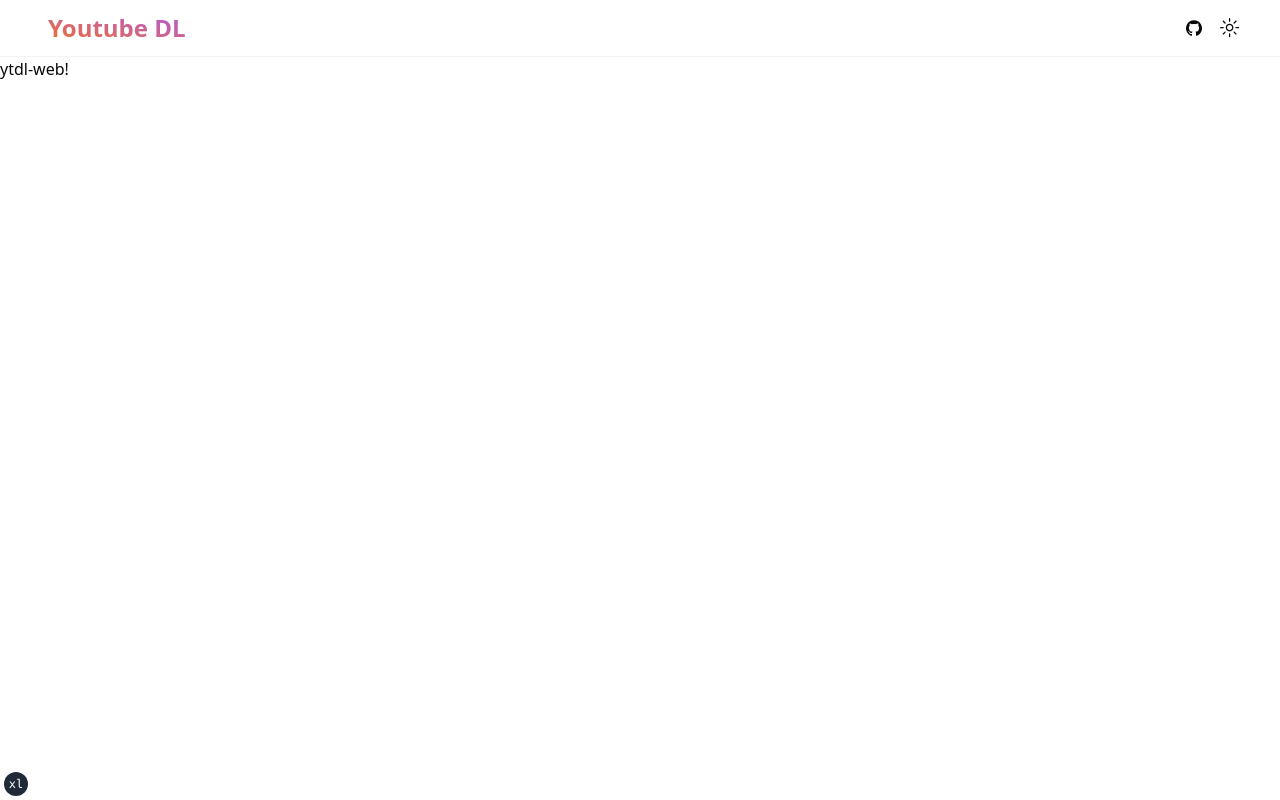
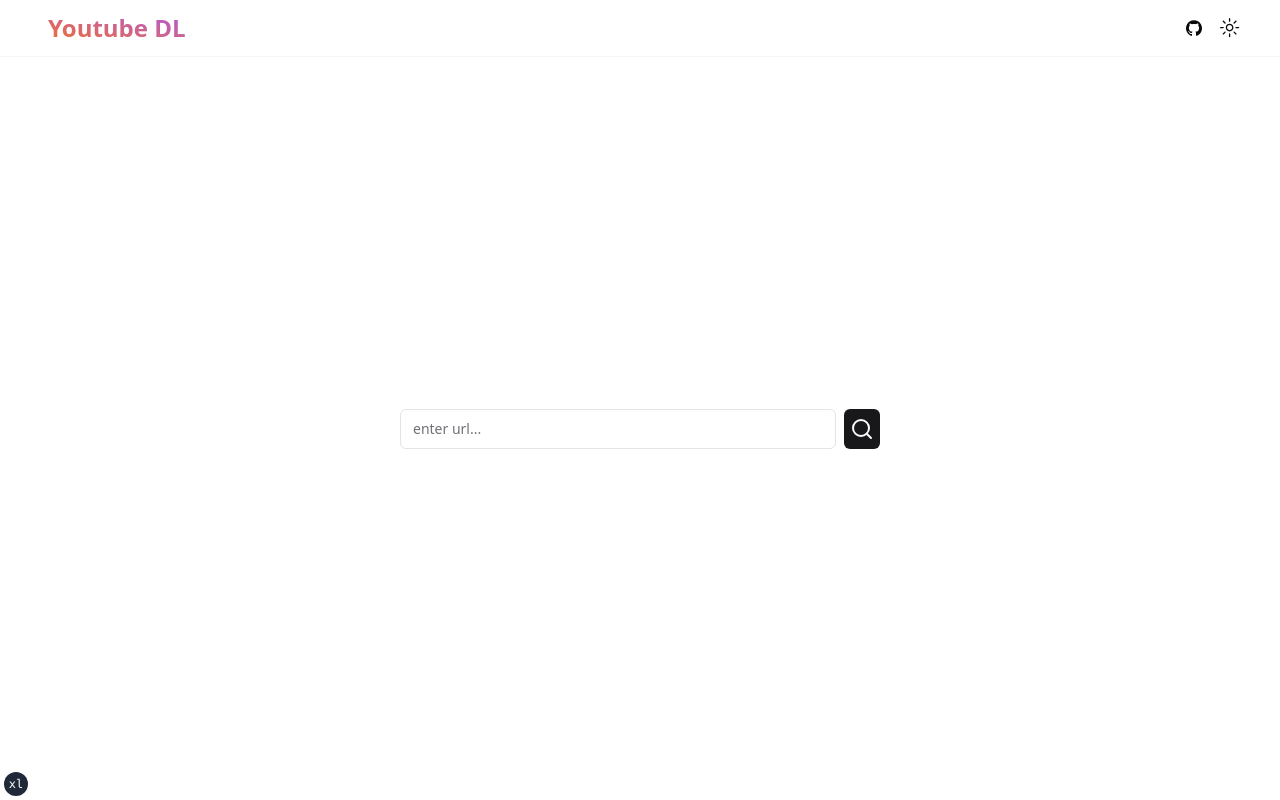
Before and after one commit to RohanDebroy/ytdl-web, a Next.js app: page / in a window 1280 px wide. Built offline with nearby package versions, Linux system fonts and the light colour scheme.

Commit message:
Feat: Search page

```diff
--- a/src/app/page.tsx
+++ b/src/app/page.tsx
@@ -1,3 +1,19 @@
+import { Button } from "@/components/ui/button";
+import { Input } from "@/components/ui/input";
+import { Search } from "lucide-react";
+
 export default function Page() {
-  return <h1>ytdl-web!</h1>;
+  return (
+    <div className="container grid place-items-center">
+      <form
+        className="inline-flex w-full max-w-[30rem] space-x-2"
+        action="/result"
+      >
+        <Input type="search" name="url" placeholder="enter url..." required />
+        <Button type="submit" size="icon">
+          <Search />
+        </Button>
+      </form>
+    </div>
+  );
 }
```
